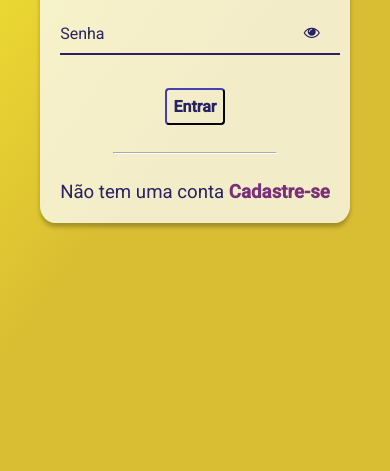
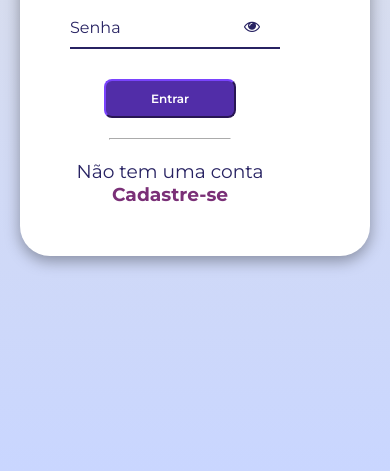
Before and after one commit to alexandra002dev/Tela-de-Cadastro-e-Login, a plain HTML site: page index.html in a window 390 px wide. Shown: the part 373-844 px from the top of the page. Drawn offline with Linux system fonts and the light colour scheme.

Commit message:
estilizacao e responsividade

```diff
--- a/style.css
+++ b/css/cadastro.css
@@ -2,10 +2,11 @@
 *{
     margin: 0;
     padding: 0;
-    font-family: "Roboto", sans-serif;
+    font-family: "Montserrat", sans-serif;
 }
 body{
-    background: linear-gradient(126deg, #F9ED32 4.79%, #D9BD32 54.4%);
+    background-color: #e2e2e2;
+    background: linear-gradient( #e2e2e2, #c9d6ff);
     width: 100vw;
     height: 100vh;
     display: flex;
@@ -18,12 +19,7 @@ body{
     justify-content: center;
 
 }
-.form{
-    background-color: #fcfeffbc;
-    padding: 20px;
-    border-radius: 5%;
-    box-shadow: 0px 4px 4px 0px rgba(0, 0, 0, 0.25);
-}
+
 h1{
     text-align: center;
     margin-bottom: 20px;
@@ -58,25 +54,25 @@ h1{
     position: absolute;
     left: 0;
     top: 0;
-    margin-top: 13px;
+    margin-top: 10px;
     transition: all .3s ease-out;
 
 }
 .form-container input:focus  + label,
 .form-container input:valid  + label{
-    font-size: 13px;
+    font-size: 10px;
     margin-top: 0px;
     color:#4038a0;
 }
 button{
-    background-color: transparent;
-    border-color: #272262;
-    color: #272262;
-    padding:  7px;
-    font-weight: bold;
-    font-size: 12pt;
+    background-color: #512da8;
+    border-color: #512da8;
+    color: #fff;
+    padding:  10px 45px;
+    font-weight: 600;
+    font-size: 12px;
     margin-top: 20px;
-    border-radius: 4px;
+    border-radius: 8px;
     cursor: pointer;
     outline: none;
     transition: all .4s ease-out;
@@ -89,26 +85,6 @@ button{
 button:hover{
     background-color: #272262;
     color: #fff;
-}
-hr{
-    margin-top: 10%;
-    margin-bottom: 10%;
-    width: 60%;
-    border-color: #fff;
-}
-p{
-    color: #272262;
-    font-size: 14pt;
-    text-align: center;
-}
-a{
-    color: #7a3077;
-    font-weight: bold;
-    text-decoration: none;
-    transition: all .3s ease-out;
-}
-a:hover{
-    color: #272262;
 }
 .fa-eye{
     position: absolute;
@@ -133,3 +109,59 @@ a:hover{
     border-radius: 4px;
     display: none;
 }
+
+.container_rigth{
+    margin-left: 50px;
+    width: 290px;
+ }
+ .container_rigth img{
+     width: 290px;
+ }
+ .container_area{
+     display: flex;
+     background-color: #fff;
+     padding: 50px;
+     border-radius: 30px;
+     box-shadow: 0px 5px 15px  rgba(0, 0, 0, 0.35);
+     justify-content: center;
+     align-items: center;
+
+ }
+
+ @media (min-width:500px) and (max-width:655px) {
+    .container_area{
+        width: 250px;
+        justify-content: center;
+        align-items: center;
+
+    }
+    .container_rigth img{
+        width: 170px;
+    }
+
+ }
+ @media (min-width:390px) and (max-width:499px) {
+    .container_area{
+        width: 250px;
+        justify-content: center;
+        align-items: center;
+
+
+    }
+    .container_rigth img{
+       display: none;
+    }
+
+ }
+ @media (min-width:320px) and (max-width:389px) {
+    .container_area{
+        width: 150px;
+        justify-content: center;
+        align-items: center;
+        padding-left: 90px;
+
+    }
+    .container_rigth img{
+       display: none;
+    }
+}
--- a/cadastro.css
+++ b/css/style.css
@@ -1,11 +1,12 @@
-@import url('https://fonts.googleapis.com/css2?family=Roboto:ital,wght@0,400;0,500;1,300&display=swap');
+@import url('https://fonts.googleapis.com/css2?family=Montserrat:wght@300;400;500;600;700&family=Roboto:ital,wght@0,400;0,500;1,300&display=swap');
 *{
     margin: 0;
     padding: 0;
-    font-family: "Roboto", sans-serif;
+    font-family: "Montserrat", sans-serif;
 }
 body{
-    background: linear-gradient(126deg, #F9ED32 4.79%, #D9BD32 54.4%);
+    background-color: #e2e2e2;
+    background: linear-gradient( #e2e2e2, #c9d6ff);
     width: 100vw;
     height: 100vh;
     display: flex;
@@ -16,14 +17,6 @@ body{
     display: flex;
     width: 100%;
     justify-content: center;
-
-}
-.form{
-    background-color: #fcfeffbc;
-    padding: 30px;
-    border-radius: 5%;
-    box-shadow: 0px 4px 4px 0px rgba(0, 0, 0, 0.25);
-    width:400px;
 
 }
 h1{
@@ -71,14 +64,14 @@ h1{
     color:#4038a0;
 }
 button{
-    background-color: transparent;
-    border-color: #272262;
-    color: #272262;
-    padding:  7px;
-    font-weight: bold;
-    font-size: 12pt;
+    background-color: #512da8;
+    border-color: #512da8;
+    color: #fff;
+    padding:  10px 45px;
+    font-weight: 600;
+    font-size: 12px;
     margin-top: 20px;
-    border-radius: 4px;
+    border-radius: 8px;
     cursor: pointer;
     outline: none;
     transition: all .4s ease-out;
@@ -91,6 +84,26 @@ button{
 button:hover{
     background-color: #272262;
     color: #fff;
+}
+hr{
+    margin-top: 10%;
+    margin-bottom: 10%;
+    width: 60%;
+    border-color: #fff;
+}
+p{
+    color: #272262;
+    font-size: 14pt;
+    text-align: center;
+}
+a{
+    color: #7a3077;
+    font-weight: bold;
+    text-decoration: none;
+    transition: all .3s ease-out;
+}
+a:hover{
+    color: #272262;
 }
 .fa-eye{
     position: absolute;
@@ -115,3 +128,54 @@ button:hover{
     border-radius: 4px;
     display: none;
 }
+.container_rigth{
+   margin-left: 50px;
+}
+.container_rigth img{
+    width: 290px;
+}
+.container_area{
+    display: flex;
+    background-color: #fff;
+    padding: 50px;
+    border-radius: 30px;
+    box-shadow: 0px 5px 15px  rgba(0, 0, 0, 0.35);
+}
+@media (min-width:500px) and (max-width:655px) {
+    .container_area{
+        width: 400px;
+        justify-content: center;
+        align-items: center;
+
+    }
+    .container_rigth img{
+        width: 150px;
+        margin: 0;
+    }
+
+ }
+ @media (min-width:390px) and (max-width:499px) {
+    .container_area{
+        width: 250px;
+        justify-content: center;
+        align-items: center;
+
+
+    }
+    .container_rigth img{
+       display: none;
+    }
+
+ }
+ @media (min-width:320px) and (max-width:389px) {
+    .container_area{
+        width: 150px;
+        justify-content: center;
+        align-items: center;
+        padding-left: 90px;
+
+    }
+    .container_rigth img{
+       display: none;
+    }
+}
--- a/index.html
+++ b/index.html
@@ -4,13 +4,14 @@
     <meta charset="UTF-8">
     <meta name="viewport" content="width=device-width, initial-scale=1.0">
     <title>Login</title>
-    <link rel="stylesheet" href="style.css">
+    <link rel="stylesheet" href="/css/style.css">
 </head>
 <body>
 <head>
     <link rel="stylesheet" href="https://stackpath.bootstrapcdn.com/font-awesome/4.7.0/css/font-awesome.min.css">
 </head>
     <div class="container">
+        <div class="container_area">
         <form method="post" class="form">
             <h1>Entrar</h1>
             <div class="msgError"></div>
@@ -33,9 +34,11 @@
             <p> Não tem uma conta
                 <a href="cadastro.html">Cadastre-se</a>
             </p>
-
-
         </form>
+        <div class="container_rigth">
+            <img src="/css/imagem/Imagem do WhatsApp de 2023-10-28 à(s) 05.43.23_c99af044.jpg" alt="" srcset="">
+        </div>
+        </div>
     </div>
 
     <script src="script_login.js"></script>
```
Also changed, not shown: cadastro.html (+7 -1 lines), css/imagem/Imagem do WhatsApp de 2023-10-28 à(s) 05.43.23_c99af044.jpg (added).
